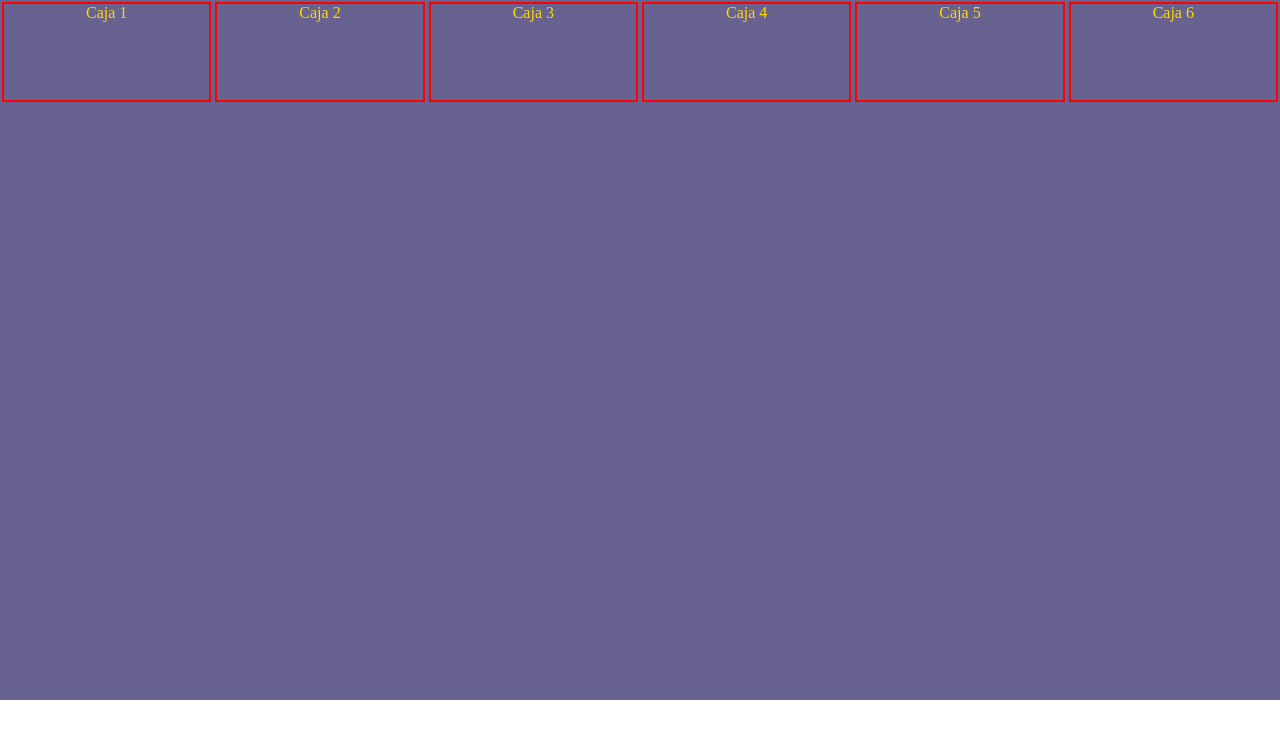
After one commit to SamHzavala/ZavalaH-Web, a PHP site: page /MediaQuerys.html in a window 1280 px wide. The commit adds this page. Shown: the top 739 px of the page. Run offline with PHP 8.4, Linux system fonts and the light colour scheme.

Commit message:
quinto commit

```diff
--- /dev/null
+++ b/Parcial1/MediaQuery.css
@@ -0,0 +1,38 @@
+*{
+    box-sizing: border-box;
+    margin: 0;
+    padding: 0;
+}
+
+.contenedor {
+    width: 100%;
+    height: 700px;
+    background-color: rgb(104, 98, 145);
+}
+
+.caja{
+    float: left;
+    border: 2px solid red;
+    /*width: 100px;*/
+    width: calc((100% / 6) - 4px);
+    height: 100px;
+    margin: 2px;
+    text-align: center;
+    color: gold;
+}
+
+@media screen and (min-width: 400px) and (max-width: 800px) {
+    #caja4{
+        clear:left
+    }
+   .caja{
+    width: calc((100% / 3) - 4px);
+   }
+}
+
+@media screen and  (max-width: 399px){
+    .caja{
+        clear: left;
+        width: calc(100%  - 4px);
+       }
+}
--- /dev/null
+++ b/Parcial1/MediaQuerys.html
@@ -0,0 +1,22 @@
+<!DOCTYPE html>
+<html lang="en">
+<head>
+    <meta charset="UTF-8">
+    <meta http-equiv="X-UA-Compatible" content="IE=edge">
+    <meta name="viewport" content="width=device-width, initial-scale=1.0">
+    <title>Document</title>
+    <link rel = "stylesheet" href = "MediaQuery.css">
+</head>
+<body>
+    <div class="contenedor">
+        <div id = "caja1" class="caja">Caja 1</div>
+        <div id = "caja2" class="caja">Caja 2</div>
+        <div id = "caja3" class="caja">Caja 3</div>
+        <div id = "caja4" class="caja">Caja 4</div>
+        <div id = "caja5" class="caja">Caja 5</div>
+        <div id = "caja6" class="caja">Caja 6</div>
+    </div>
+
+
+</body>
+</html>
--- a/Parcial1/MenuAcordeon.css
+++ b/Parcial1/MenuAcordeon.css
@@ -35,7 +35,8 @@ ul > li:hover > ul {
     width: 500px;
     height: 55px;
     background: peru;
-    color: brown;
+    color: rgb(250, 2, 2);
     text-align: center;
     margin-top: auto;
+
 }
--- a/Parcial1/MenuAcordeon.html
+++ b/Parcial1/MenuAcordeon.html
@@ -25,7 +25,7 @@
         </li>
         <li class = "opcion"> ANIMES
             <ul>
-                <li class = "subOpcion"> TENDENCIAS</li>
+                <li class = "subOpcion"> TERROR</li>
                 <li class = "subOpcion"> FANTASIA</li>
                 <li class = "subOpcion"> BASADAS EN MANGA</li>
             </ul>
```
